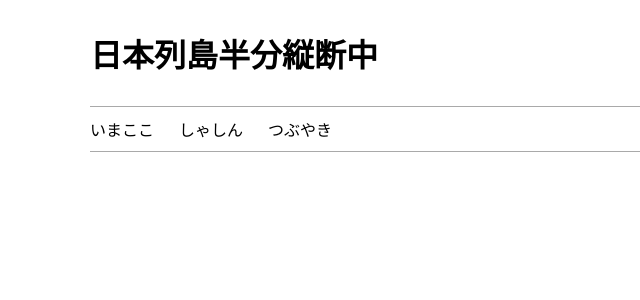
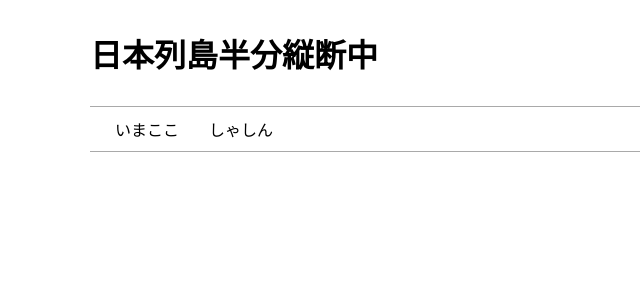
Before and after one commit to kkyouhei/cycling-now, a CakePHP app: template app/View/Map/index.ctp in a window 1280 px wide. Shown: the top 300 px of the page, without its empty margins (0-640 px from the left). Run offline with PHP 8.4 and a stand-in for CakePHP, Linux system fonts and the light colour scheme; the template is opened without the code that fills it, so the values that code supplies are empty; some libraries are stand-ins or nearby versions.

Commit message:
update layout delete menu

```diff
--- a/app/View/Layouts/default.ctp
+++ b/app/View/Layouts/default.ctp
@@ -27,7 +27,6 @@ $cakeDescription = __d('cake_dev', 'CakePHP: the rapid development php framework
 				<div id="header-menu">
 					<a href="http://192.168.11.8/cycling-now" class="menu">いまここ</a>
 					<a href="http://192.168.11.8/cycling-now/gallery" class="menu">しゃしん</a>
-					<a href="http://192.168.11.8/cycling-now/tweet" class="menu">つぶやき</a>
 				</div>
 			</div>
 			<?php echo $content_for_layout; ?>
--- a/app/webroot/css/cake.generic.css
+++ b/app/webroot/css/cake.generic.css
@@ -35,7 +35,7 @@ h1{
 	width:65px;
 	padding-top:10px;
 	padding-bottom:10px;
-	padding-right:20px;
+	padding-left:25px;
 	text-decoration:none;
 	display:inline-block;
 	_display:inline;
```
